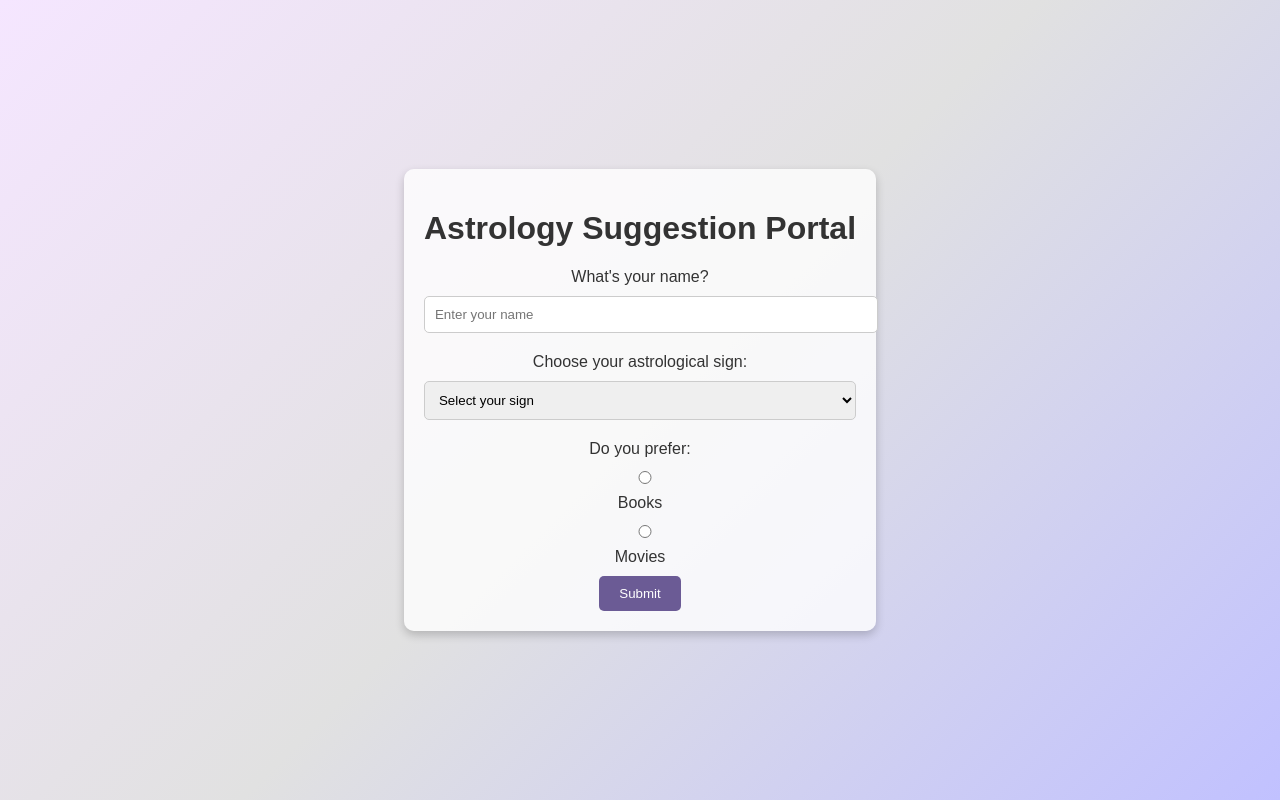
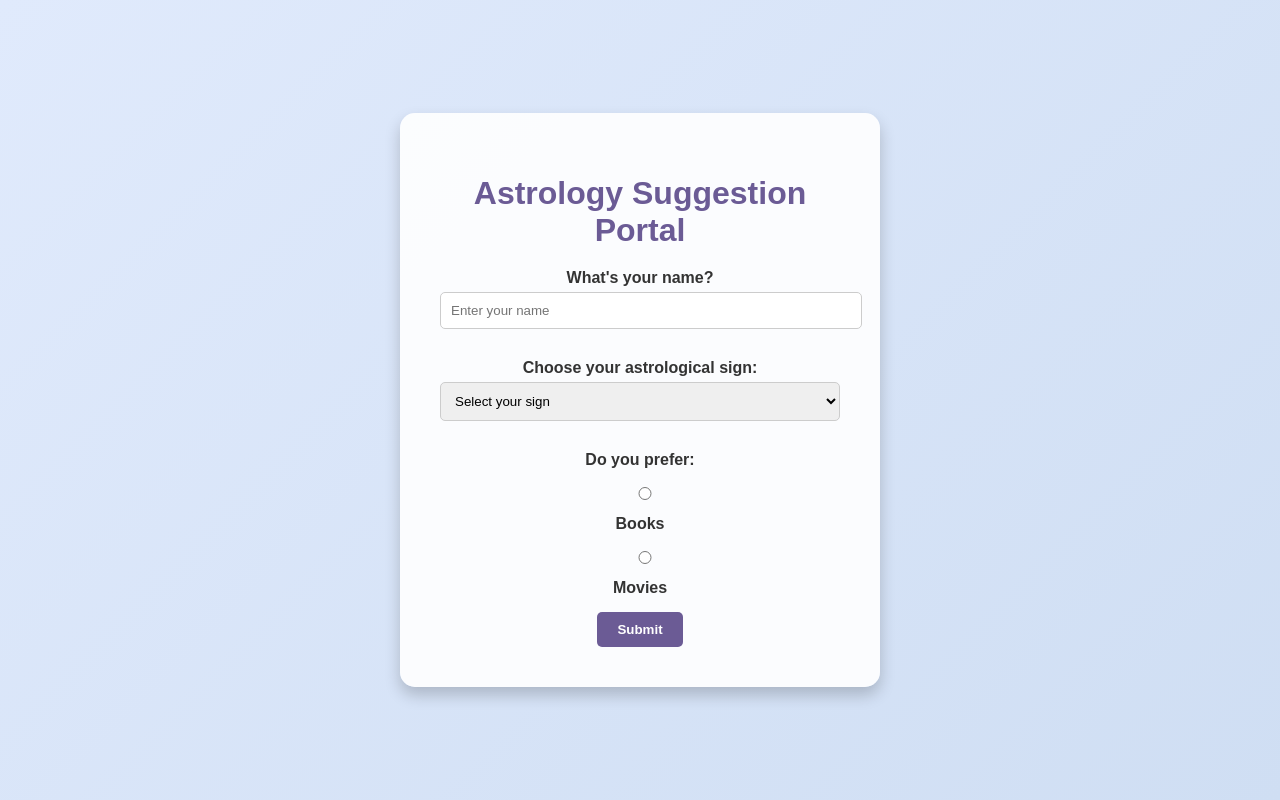
Before and after one commit to amreenhassan/movies-and-books, a plain HTML site: page index.html in a window 1280 px wide. Drawn offline with Linux system fonts and the light colour scheme.

Commit message:
Update style.css

```diff
--- a/style.css
+++ b/style.css
@@ -1,21 +1,29 @@
 body {
-    font-family: 'Arial', sans-serif;
+    font-family: 'Sans Serif', sans-serif;
     margin: 0;
     padding: 0;
     display: flex;
     justify-content: center;
     align-items: center;
     height: 100vh;
-    background: linear-gradient(135deg, #f5e6ff, #e1e1e1, #c1c1ff);
+    background: linear-gradient(135deg, #e0eafc, #cfdef3);
     color: #333;
 }
 
-.container {
+.container, #suggestion {
+    background: rgba(255, 255, 255, 0.9);
+    border-radius: 15px;
+    padding: 40px;
+    box-shadow: 0 8px 16px rgba(0, 0, 0, 0.2);
     text-align: center;
-    background: rgba(255, 255, 255, 0.8);
-    border-radius: 10px;
-    padding: 20px;
-    box-shadow: 0 4px 10px rgba(0, 0, 0, 0.2);
+    max-width: 400px;
+    width: 100%;
+}
+
+h1 {
+    font-size: 2em;
+    margin-bottom: 20px;
+    color: #6b5b95;
 }
 
 .hidden {
@@ -24,15 +32,26 @@ body {
 
 label {
     display: block;
-    margin: 10px 0;
+    margin: 15px 0 5px;
+    font-weight: bold;
 }
 
 input, select {
     width: 100%;
     padding: 10px;
-    margin-bottom: 10px;
+    margin-bottom: 15px;
     border-radius: 5px;
     border: 1px solid #ccc;
+    transition: border 0.3s;
+}
+
+input:focus, select:focus {
+    border-color: #6b5b95;
+    outline: none;
+}
+
+.preference {
+    margin-bottom: 15px;
 }
 
 button {
@@ -42,8 +61,16 @@ button {
     background-color: #6b5b95;
     color: white;
     cursor: pointer;
+    font-weight: bold;
+    transition: background-color 0.3s;
 }
 
 button:hover {
     background-color: #5a4a85;
 }
+
+.creator {
+    margin-top: 20px;
+    font-style: italic;
+    color: #777;
+}
```
